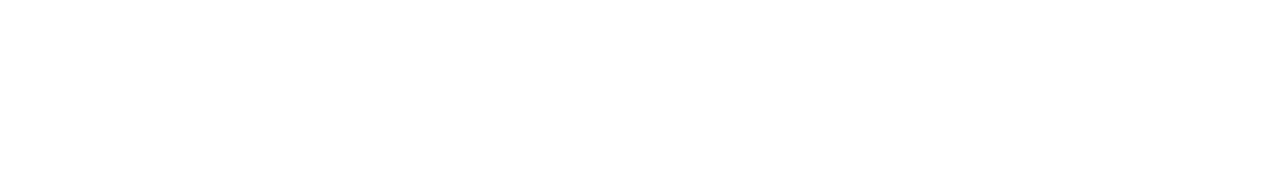
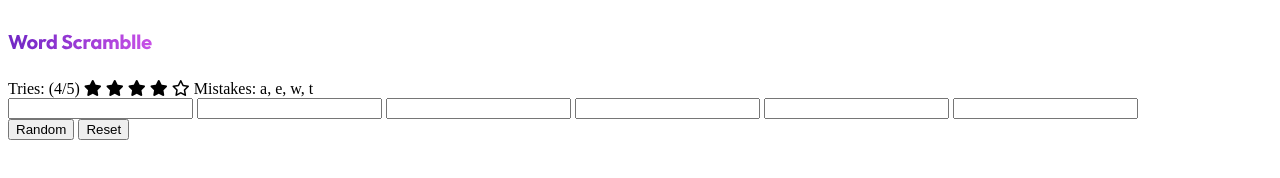
Before and after one commit to savvystrider/guess-the-word-game, a plain HTML site: page index.html in a window 1280 px wide. Drawn offline with Linux system fonts and the light colour scheme.

Commit message:
imports font awesome and creates general html structure with placeholder elements

```diff
--- a/index.html
+++ b/index.html
@@ -10,9 +10,50 @@
       href="https://fonts.googleapis.com/css2?family=Outfit:wght@300;400;500;600;700&display=swap"
       rel="stylesheet"
     />
+    <link
+      rel="stylesheet"
+      href="https://cdnjs.cloudflare.com/ajax/libs/font-awesome/6.4.2/css/all.min.css"
+      integrity="sha512-z3gLpd7yknf1YoNbCzqRKc4qyor8gaKU1qmn+CShxbuBusANI9QpRohGBreCFkKxLhei6S9CQXFEbbKuqLg0DA=="
+      crossorigin="anonymous"
+      referrerpolicy="no-referrer"
+    />
     <link rel="stylesheet" href="styles.css" />
   </head>
   <body>
+    <main>
+      <div class="game-container">
+        <h1 aria-description="Word Scramble Game">
+          <img src="./assets/Word Scramblle.svg" alt="" aria-hidden="true" />
+        </h1>
+        <div id="display-container" class="display-container">
+          <div id="display" class="display"></div>
+        </div>
+        <div class="stats">
+          <span>Tries: (4/5) </span>
+          <span>
+            <i class="fa-solid fa-star"></i>
+            <i class="fa-solid fa-star"></i>
+            <i class="fa-solid fa-star"></i>
+            <i class="fa-solid fa-star"></i>
+            <i class="fa-regular fa-star"></i
+          ></span>
+          <span>Mistakes:</span>
+          <span>a, e, w, t</span>
+        </div>
+        <div class="input-container">
+          <input type="text" />
+          <input type="text" />
+          <input type="text" />
+          <input type="text" />
+          <input type="text" />
+          <input type="text" />
+        </div>
+        <div class="btn-container">
+          <button id="random-btn" class="btn random-btn">Random</button>
+          <button id="reset-btn" class="btn reset-btn">Reset</button>
+        </div>
+      </div>
+    </main>
     <script src="app.js"></script>
   </body>
 </html>
```
